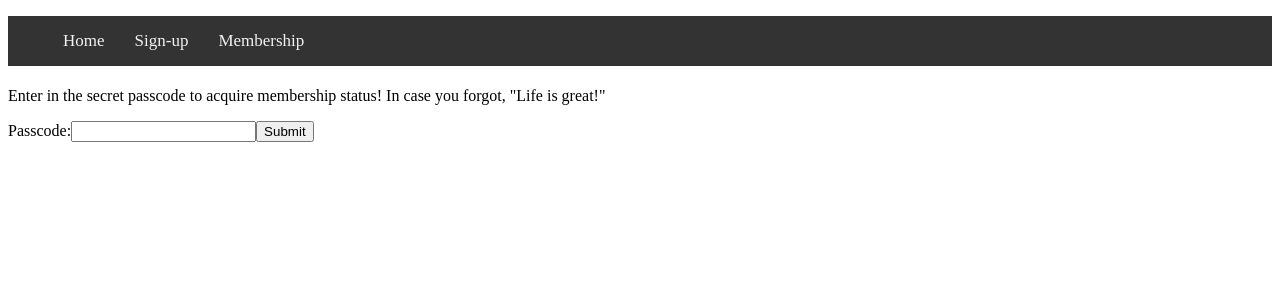
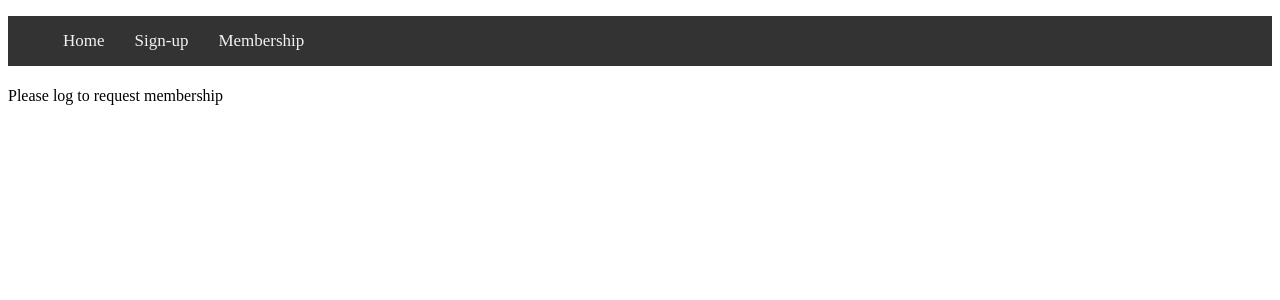
Before and after one commit to ultrawide/members-only-messageboard, a Node server app: template views/membership.pug in a window 1280 px wide. Shown: the top 300 px of the page. Run offline with Node 20, Linux system fonts and the light colour scheme; the template is opened without the code that fills it, so the values that code supplies are empty; some libraries are stand-ins or nearby versions.

Commit message:
Fix membership request page when user not present in request body

```diff
--- a/controllers/userController.js
+++ b/controllers/userController.js
@@ -62,7 +62,7 @@ exports.sign_up_post = [
 
 /* GET membership page */
 exports.membership_get = (req, res, next) => {
-    res.render('membership', { title: 'Membership' });
+    res.render('membership', { title: 'Membership', user: req.user });
 }
 
 /* POST membership page */
--- a/views/index.pug
+++ b/views/index.pug
@@ -6,8 +6,8 @@ block content
     p Welcome back !{user.username}
     if user.memberstatus === "Non-Member"
       p To become a member, go to the membership page and enter the passcode: "Life is great!"
-    else
-      p You are super special awesome!
+    else if user.memberstatus === "Member"
+      p You are a super special awesome member!
     a(href='/logout') Logout
   else
     a(href='/login') Login
--- a/views/membership.pug
+++ b/views/membership.pug
@@ -3,7 +3,7 @@ extends layout
 block content
   h1 #{title}
 
-  if user.memberstatus !== "Member"
+  if user
     p Enter in the secret passcode to acquire membership status! In case you forgot, "Life is great!"
 
     form(method='POST', action='')
@@ -11,7 +11,5 @@ block content
         label(for="passcode") Passcode:
         input(type='text', name="passcode")
         button.btn.btn-primary(type='submit') Submit
-  else if user.memberstatus === "Member"
-    p You are already a member! :)
   else
-    p Please log in first for membership
+    p Please log to request membership
```
